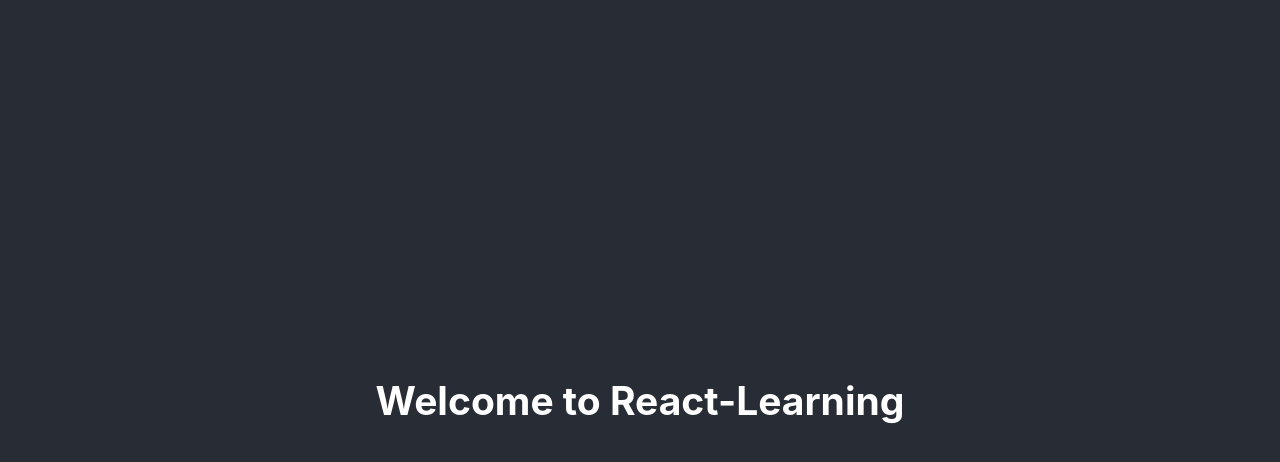
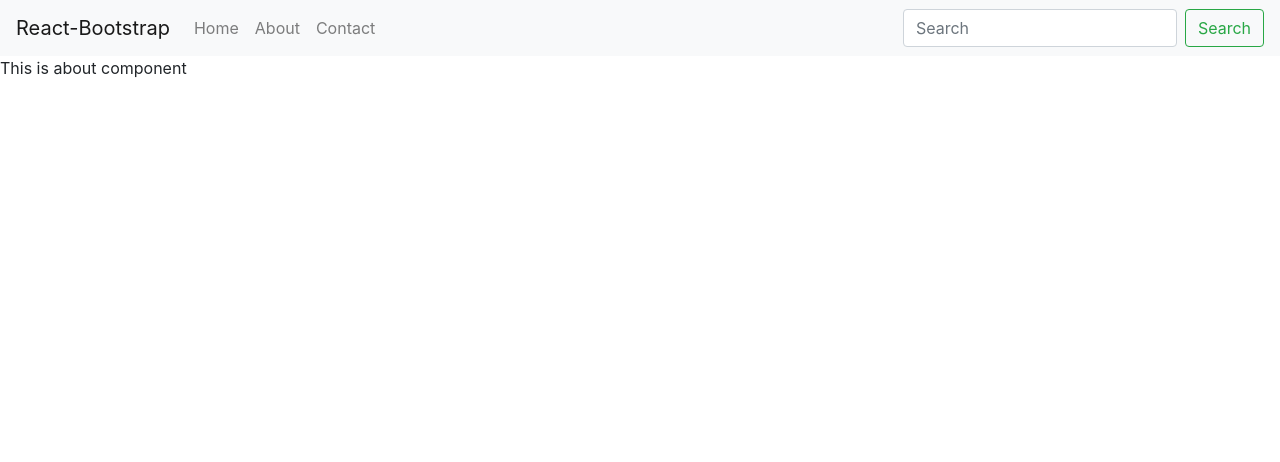
Before and after one commit to gsahu125/react-redux, a React (Create React App) app: page /about in a window 1280 px wide. Shown: the top 462 px of the page. Built offline with nearby package versions, Linux system fonts and the light colour scheme.

Commit message:
react-learning project configured with bootstrap

```diff
--- a/package.json
+++ b/package.json
@@ -3,11 +3,15 @@
   "version": "0.1.0",
   "private": true,
   "dependencies": {
+    "@material-ui/core": "^4.11.4",
     "@testing-library/jest-dom": "^5.12.0",
     "@testing-library/react": "^11.2.6",
     "@testing-library/user-event": "^12.8.3",
+    "bootstrap": "^4.6.0",
     "react": "^17.0.2",
+    "react-bootstrap": "^1.6.0",
     "react-dom": "^17.0.2",
+    "react-router-dom": "^5.2.0",
     "react-scripts": "4.0.3",
     "web-vitals": "^1.1.2"
   },
--- a/public/index.html
+++ b/public/index.html
@@ -24,6 +24,7 @@
       work correctly both with client-side routing and a non-root public URL.
       Learn how to configure a non-root public URL by running `npm run build`.
     -->
+
     <title>React App</title>
   </head>
   <body>
@@ -39,5 +40,6 @@
       To begin the development, run `npm start` or `yarn start`.
       To create a production bundle, use `npm run build` or `yarn build`.
     -->
+
   </body>
 </html>
--- a/src/App.js
+++ b/src/App.js
@@ -1,13 +1,29 @@
-import './App.css';
-
+import React from 'react';
+import Header from './components/Header';
+import {Home} from './components/Home';
+import About from './components/About';
+import Contact from './components/Contact';
+import {BrowserRouter,Route,Switch} from 'react-router-dom';
 function App() {
   return (
-    <div className="App">
-      <header className="App-header">
-       <h2>Welcome to React-Learning</h2>
-      </header>
-    </div>
-  );
+   <React.Fragment>
+     <BrowserRouter>
+     <Header />
+     <Switch>
+     <Route path="/about">
+       <About />
+     </Route>
+     <Route path="/contact">
+       <Contact />
+     </Route>
+     <Route path="/">
+       <Home />
+     </Route>
+  </Switch>
+     </BrowserRouter>
+
+   </React.Fragment>
+  )
 }
 
 export default App;
--- a/src/components/About.js
+++ b/src/components/About.js
@@ -0,0 +1,9 @@
+import React from 'react';
+const About = ()=>{
+    return(
+        <React.Fragment>
+            <p>This is about component</p>
+        </React.Fragment>
+    )
+}
+export default About;
--- a/src/components/Contact.js
+++ b/src/components/Contact.js
@@ -0,0 +1,9 @@
+import React from 'react';
+const Contact = ()=>{
+    return(
+        <React.Fragment>
+            <p>This is contact component</p>
+        </React.Fragment>
+    )
+}
+export default Contact;
--- a/src/components/Header.js
+++ b/src/components/Header.js
@@ -0,0 +1,25 @@
+import React from 'react';
+import {Navbar,Nav,NavDropdown,Form,FormControl,Button} from 'react-bootstrap';
+import {Link} from 'react-router-dom';
+const Header = ()=>{
+    return(
+        <React.Fragment>
+        <Navbar bg="light" expand="lg">
+            <Navbar.Brand href="#home">React-Bootstrap</Navbar.Brand>
+            <Navbar.Toggle aria-controls="basic-navbar-nav" />
+            <Navbar.Collapse id="basic-navbar-nav">
+                <Nav className="mr-auto">
+                <Nav.Link href="/">Home</Nav.Link>
+                <Nav.Link href="/about">About</Nav.Link>
+                <Nav.Link href="/contact">Contact</Nav.Link>
+                </Nav>
+                <Form inline>
+                <FormControl type="text" placeholder="Search" className="mr-sm-2" />
+                <Button variant="outline-success">Search</Button>
+                </Form>
+            </Navbar.Collapse>
+            </Navbar>
+        </React.Fragment>
+    )
+}
+export default Header;
--- a/src/components/Home.js
+++ b/src/components/Home.js
@@ -0,0 +1,8 @@
+import React from 'react';
+export const Home = ()=>{
+    return(
+        <React.Fragment>
+            <p>This is home component</p>
+        </React.Fragment>
+    )
+}
--- a/src/index.js
+++ b/src/index.js
@@ -3,6 +3,7 @@
 import './index.css';
 import App from './App';
 import reportWebVitals from './reportWebVitals';
+import 'bootstrap/dist/css/bootstrap.min.css';
 
 ReactDOM.render(
   <React.StrictMode>
```
Also changed, not shown: 1 other file (tests, documents, lock files or other folders).
